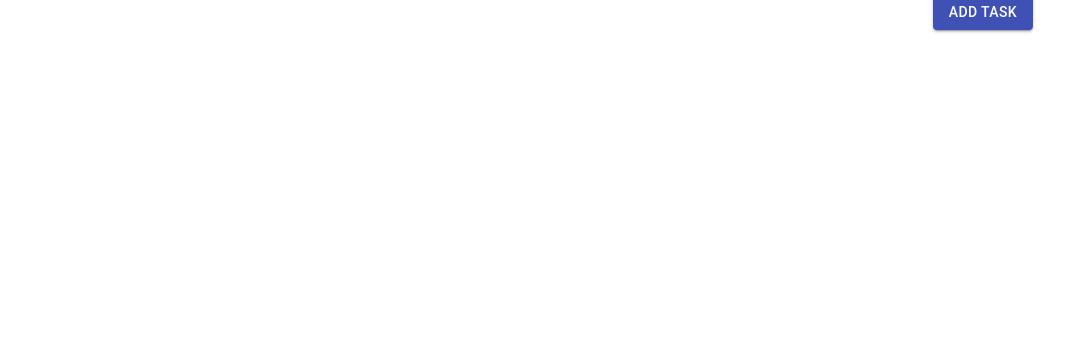
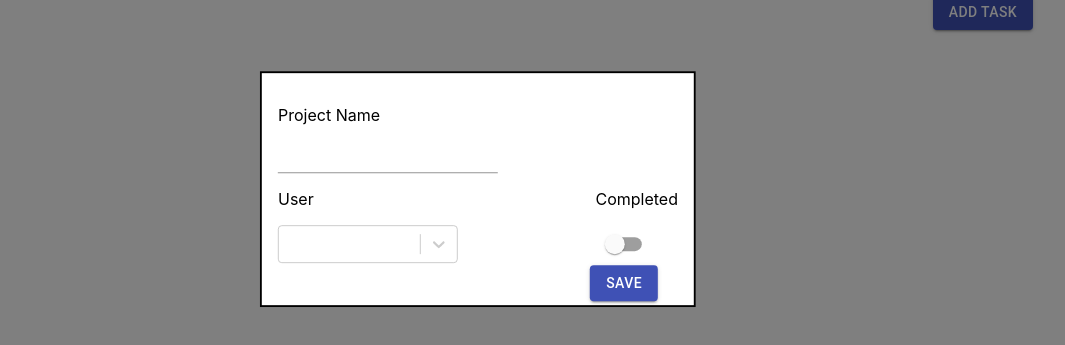
Before and after one commit to Jaysonliu9988/1-react-todo1, a React (Create React App) app: page / in a window 1280 px wide. Both pictures are taken after typing "Sample", "Sample" into the empty fields and a click on the button "ADD TASK". Shown: the part 185-530 px from the top of the page, without its empty margins (107-1172 px from the left). Built offline with nearby package versions, Linux system fonts and the light colour scheme; no server answers; what miragejs would draw is missing.

Commit message:
add task form

```diff
--- /dev/null
+++ b/src/AddOrEditModal.tsx
@@ -0,0 +1,89 @@
+import { Button, createStyles, makeStyles, Modal, Switch, TextField, Theme, } from '@material-ui/core'
+import React, { useState } from 'react'
+import { Options, Form } from './hooks/useTodos'
+import Select from 'react-select';
+
+interface Props {
+    open: boolean
+    handleClose: () => void
+    setOpen: (isOpen: boolean) => void,
+    userList: Array<Options>
+}
+
+function rand() {
+    return Math.round(Math.random() * 20) - 10
+}
+
+function getModalStyle() {
+    const top = 50 + rand()
+    const left = 50 + rand()
+
+    return {
+        top: `${top}%`,
+        left: `${left}%`,
+        transform: `translate(-${top}%, -${left}%)`,
+    }
+}
+
+const useStyles = makeStyles((theme: Theme) =>
+    createStyles({
+        paper: {
+            position: 'absolute',
+            width: 400,
+            height: 200,
+            backgroundColor: '#ffffff',
+            border: '2px solid #000',
+            boxShadow: '5px',
+            padding: theme.spacing(2),
+            outline: 0,
+        },
+    })
+)
+
+
+function AddOrEditModal({ userList, setOpen, open, handleClose }: Props) {
+    const classes = useStyles()
+    const [selectDefaultValue, setSelectDefaultValue] = useState<Options>({ label: '', value: 0 })
+    const [modalStyle] = useState(getModalStyle)
+
+    return (
+        <Modal
+            open={open}
+            onClose={handleClose}
+            aria-labelledby='simple-modal-title'
+            aria-describedby='simple-modal-description'
+        >
+            <div style={modalStyle} className={classes.paper}>
+                <div className='modal-main'>
+                    <div className='one'>
+                        <p>Project Name</p>
+                        <TextField />
+                    </div>
+                    <div className='two'>
+                        <div className='two-left'>
+                            <p>User </p>
+                            <Select defaultValue={selectDefaultValue}  options={userList} />
+                        </div>
+                        <div className='two-right'>
+                            <p>Completed</p>
+                            <Switch  />
+                        </div>
+                    </div>
+                </div>
+                <div className='modal-btn'>
+                    <Button
+                        variant='contained'
+                        color='primary'
+                        onClick={() => {
+                            setOpen(false)
+                        }}
+                    >
+                        Save
+                    </Button>
+                </div>
+            </div>
+        </Modal>
+    )
+}
+
+export default AddOrEditModal
--- a/src/App.css
+++ b/src/App.css
@@ -28,3 +28,25 @@
   right: 0;
   bottom: -40px;
 }
+
+.modal-main {
+	display: flex;
+	flex-direction: column;
+}
+
+.modal-main .two {
+	display: flex;
+	justify-content: space-between;
+}
+
+.modal-main .two .two-left {
+	display: flex;
+	flex-direction: column;
+	width: 180px;
+}
+
+.modal-btn {
+	position: absolute;
+	right: 36px;
+	bottom: 4px;
+}
--- a/src/App.tsx
+++ b/src/App.tsx
@@ -1,10 +1,11 @@
 import React, { useState, useEffect } from 'react';
-import logo from './logo.svg';
+// import logo from './logo.svg';
 import Select from 'react-select';
 import './App.css';
 import { TextField, Switch, TableContainer, Paper, Table, TableHead, TableRow, TableBody, TableCell, IconButton, Button } from '@material-ui/core';
 import useTodos, { Form, ITodos, IUsers, Options, QueryParameters, TableItem, TodoItem, User, } from './hooks/useTodos'
 import axios from 'axios'
+import AddOrEditModal from './AddOrEditModal'
 import EditIcon from '@mui/icons-material/Edit';
 import DeleteIcon from '@mui/icons-material/Delete';
 
@@ -30,6 +31,8 @@ function App() {
   const [reload, setReload] = useState<boolean>(false)
   const [searchParams, setSearchParams] = useState<iSearchParam>({ name: '', userId: 0 })
   const [open, setOpen] = useState<boolean>(false)
+  const [editModel, setEditModel] = useState<Form>({ name: '', completed: false, userId: 0 });
+  const [cTimes, setTimes] = useState<number>(0)
 
   const { deleteTodo } = useTodos()
 
@@ -183,7 +186,11 @@ function App() {
         Add Task
       </Button>
       </div>
-
+      <AddOrEditModal
+      userList={userList}
+      setOpen={() => {}}
+      open={open}
+      handleClose={() => setOpen(false)} />
     </div>
   );
 }
```
Lines whose indentation alone changed are shown as unchanged.
